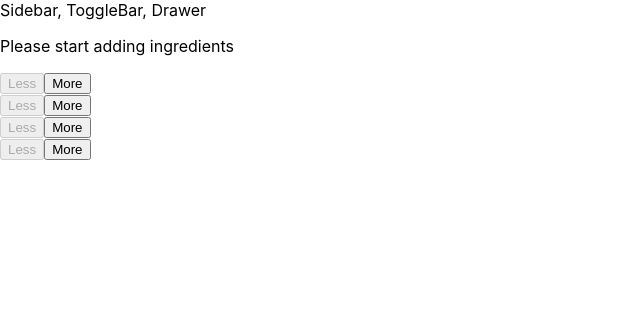
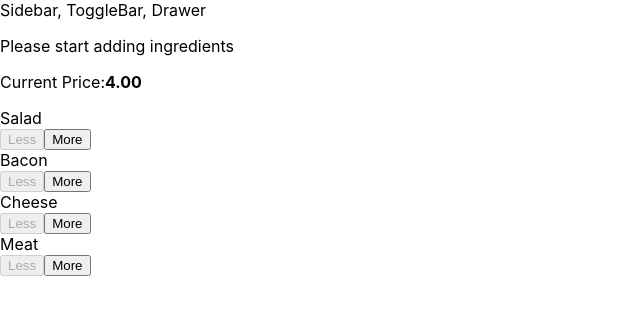
Before and after one commit to SyedMuhammadAzhar/burger-builder-react, a React app: page / in a window 1280 px wide. Shown: the top 314 px of the page, without its empty margins (0-640 px from the left). Built offline with nearby package versions, Linux system fonts and the light colour scheme.

Commit message:
updating burger prices

```diff
--- a/src/components/Burger/BuildControls/BuildControl/BuildControl.js
+++ b/src/components/Burger/BuildControls/BuildControl/BuildControl.js
@@ -4,7 +4,8 @@
 const buildControl =(props)=>(
 
     <div className={classes.BuildControl}>
-        <div className={classes.Label}> {props.Label}</div>
+
+        <div className={classes.Label}> {props.label}</div>
         <button className={classes.Less} onClick={props.removed} disabled={props.disabled}>Less</button>
         <button className={classes.More} onClick={props.added}>More</button>
     </div>
--- a/src/components/Burger/BuildControls/BuildControls.js
+++ b/src/components/Burger/BuildControls/BuildControls.js
@@ -14,6 +14,8 @@
 
 const buildControls=(props)=>(
     <div className={classes.BuildControls}>
+
+        <p> Current Price:<strong>{props.price.toFixed(2)}</strong></p>
 
        {controls.map(cntrl=>{
            return(<BuildControl
--- a/src/containers/BurgerBuilder/BurgerBuilder.js
+++ b/src/containers/BurgerBuilder/BurgerBuilder.js
@@ -88,6 +88,7 @@
                 ingredientAdded={this.addIngredientHandler}
                 ingredientRemoved={this.removeIngredientHandler}
                 disabled={disableInfo}
+                price={this.state.totalPrice}
                 />
             </Auxiliary>
 
```
Also changed, not shown: 1 other file (tests, documents, lock files or other folders).
